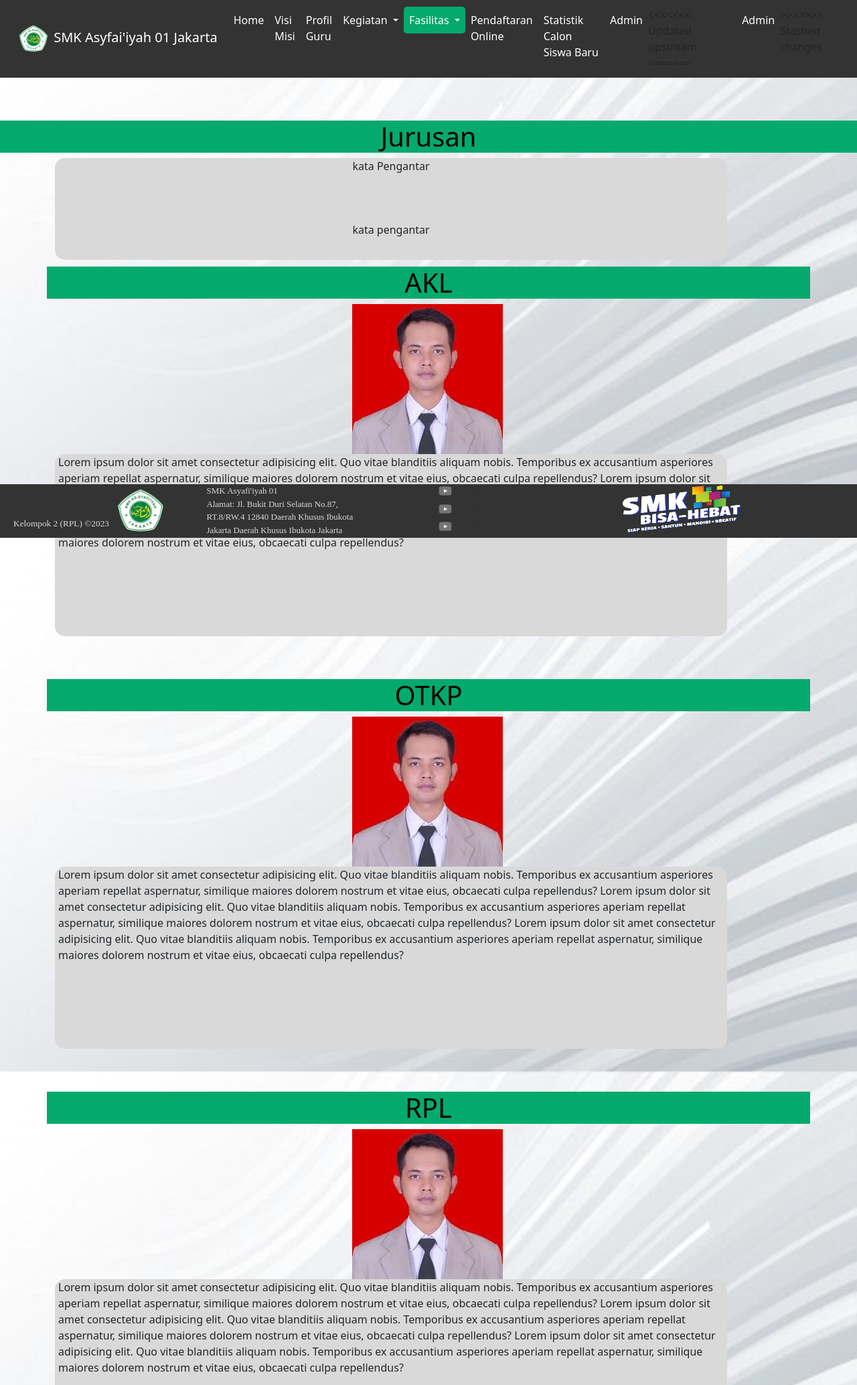
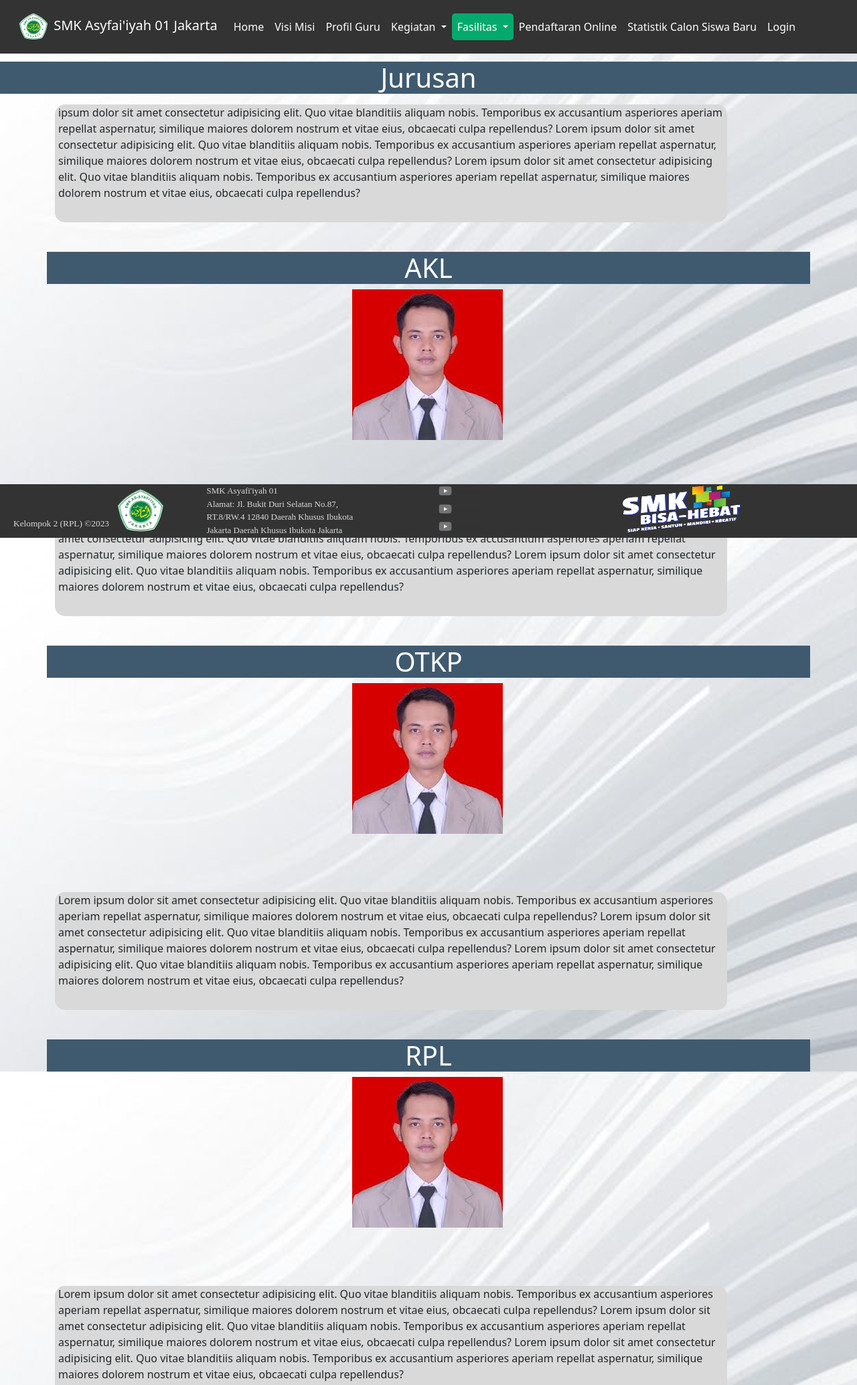
Before and after one commit to Mroismaulana/WebsiteProfile, a PHP site: page /Jurusan.php in a window 1280 px wide. Shown: the top 2068 px of the page at 67% size. Run offline with PHP 8.4, Linux system fonts and the light colour scheme; some libraries are stand-ins or nearby versions.

Commit message:
hahahahha saatny buat candi

```diff
--- a/Jurusan.php
+++ b/Jurusan.php
@@ -18,18 +18,19 @@ include("./core/header.php");
 
   <h1 class="teks-h1">Jurusan</h1>
   <div class="container-lg kotak-invisible">
-    <div container-md><p class="kotak" style="top: 8vh; margin-bottom:10px;">kata Pengantar</p></div>
+    <div container-md><p class="kotak";">
+     ipsum dolor sit amet consectetur adipisicing elit. Quo vitae blanditiis aliquam nobis. Temporibus ex accusantium asperiores aperiam repellat aspernatur,
+     similique maiores dolorem nostrum et vitae eius, obcaecati culpa repellendus? Lorem ipsum dolor sit amet consectetur adipisicing elit. Quo vitae blanditiis aliquam nobis. Temporibus ex accusantium asperiores aperiam repellat aspernatur, similique maiores dolorem nostrum et vitae eius, obcaecati culpa repellendus? Lorem ipsum dolor sit amet consectetur adipisicing elit. Quo vitae blanditiis aliquam nobis. Temporibus ex accusantium asperiores aperiam repellat aspernatur,
+     similique maiores dolorem nostrum et vitae eius, obcaecati culpa repellendus?
+    </p></div>
     <div class="row">
       <div class="container-md">
-      <p class="kotak" style="top: 4em; padding:5px;">
-  kata pengantar
-    </p>
       </div>
       <h1 class="teks-h1">AKL</h1>
       <div class="container-lg img1">
         <img class="" src="img/P1.jpg">
       </div>
-      <div class="container-md">
+      <div class="container-md tengah">
         <p class="kotak">
           Lorem ipsum dolor sit amet consectetur adipisicing elit. Quo vitae blanditiis aliquam nobis. Temporibus ex accusantium asperiores aperiam repellat aspernatur, similique maiores dolorem nostrum et vitae eius, obcaecati culpa repellendus?
           Lorem ipsum dolor sit amet consectetur adipisicing elit. Quo vitae blanditiis aliquam nobis. Temporibus ex accusantium asperiores aperiam repellat aspernatur, similique maiores dolorem nostrum et vitae eius, obcaecati culpa repellendus?
@@ -63,16 +64,6 @@ include("./core/header.php");
         </p>
       </div>
     </div>
-    <div class="row">
-      <h2 class="teks-h2">Penutup</h2>
-      <div class="container-md">
-        <p class="kotak" style="bottom:-10vh">
-        Lorem ipsum dolor sit amet consectetur adipisicing elit. Quo vitae blanditiis aliquam nobis. Temporibus ex accusantium asperiores aperiam repellat aspernatur, similique maiores dolorem nostrum et vitae eius, obcaecati culpa repellendus?
-          Lorem ipsum dolor sit amet consectetur adipisicing elit. Quo vitae blanditiis aliquam nobis. Temporibus ex accusantium asperiores aperiam repellat aspernatur, similique maiores dolorem nostrum et vitae eius, obcaecati culpa repellendus?
-          Lorem ipsum dolor sit amet consectetur adipisicing elit. Quo vitae blanditiis aliquam nobis. Temporibus ex accusantium asperiores aperiam repellat aspernatur, similique maiores dolorem nostrum et vitae eius, obcaecati culpa repellendus?
-        </p>
-      </div>
-    </div>
   </div>
 
 
--- a/core/header.php
+++ b/core/header.php
@@ -67,7 +67,7 @@ function navbar($nama){
                         <a href='Statistik.php' class='nav-link teks-bar-nav-color'>Statistik Calon Siswa Baru</a>
                     </li>
                     <li class='nav-item tombol-login'>
-                        <a class='nav-link teks-bar-nav-color' href='./login-system/'>Admin</a>
+                        <a class='nav-link teks-bar-nav-color' href='./login-system/'>Login</a>
                     </li>
                 </ul>
             </div>
@@ -130,7 +130,7 @@ function navbar($nama){
                         <a href='Statistik.php' class='nav-link teks-bar-nav-color'>Statistik Calon Siswa Baru</a>
                     </li>
                     <li class='nav-item tombol-login'>
-                        <a class='nav-link teks-bar-nav-color' href='./login-system/'>Admin</a>
+                        <a class='nav-link teks-bar-nav-color' href='./login-system/'>Login</a>
                     </li>
                 </ul>
             </div>
@@ -193,7 +193,7 @@ function navbar($nama){
                         <a href='Statistik.php' class='nav-link teks-bar-nav-color menu-aktif'>Statistik Calon Siswa Baru</a>
                     </li>
                     <li class='nav-item tombol-login'>
-                        <a class='nav-link teks-bar-nav-color' href='./login-system/'>Admin</a>
+                        <a class='nav-link teks-bar-nav-color' href='./login-system/'>Login</a>
                     </li>
                 </ul>
             </div>
@@ -256,7 +256,7 @@ function navbar($nama){
                         <a href='Statistik.php' class='nav-link teks-bar-nav-color'>Statistik Calon Siswa Baru</a>
                     </li>
                     <li class='nav-item tombol-login'>
-                        <a class='nav-link teks-bar-nav-color' href='./login-system/'>Admin</a>
+                        <a class='nav-link teks-bar-nav-color' href='./login-system/'>Login</a>
                     </li>
                 </ul>
             </div>
@@ -319,7 +319,7 @@ function navbar($nama){
                         <a href='Statistik.php' class='nav-link teks-bar-nav-color'>Statistik Calon Siswa Baru</a>
                     </li>
                     <li class='nav-item tombol-login'>
-                        <a class='nav-link teks-bar-nav-color' href='./login-system/'>Admin</a>
+                        <a class='nav-link teks-bar-nav-color' href='./login-system/'>Login</a>
                     </li>
                 </ul>
             </div>
@@ -381,15 +381,9 @@ function navbar($nama){
                     <li class='nav-item'>
                         <a href='Statistik.php' class='nav-link teks-bar-nav-color'>Statistik Calon Siswa Baru</a>
                     </li>
-                    <li class='nav-item tombol-login'>
-                        <a class='nav-link teks-bar-nav-color' href='./login-system/'>Admin</a>
+                    <li class='nav-item admin'>
+                        <a class='nav-link teks-bar-nav-color' class='login' href='./login-system/'>Login</a>
                     </li>
-<<<<<<< Updated upstream
-=======
-                    <li class='nav-item admin'>
-                        <a class='nav-link teks-bar-nav-color' class='login' href='./login-system/'>Admin</a>
-                    </li>
->>>>>>> Stashed changes
                 </ul>
             </div>
         </div>
@@ -451,7 +445,7 @@ function navbar($nama){
                         <a href='Statistik.php' class='nav-link teks-bar-nav-color'>Statistik Calon Siswa Baru</a>
                     </li>
                     <li class='nav-item tombol-login'>
-                        <a class='nav-link teks-bar-nav-color' href='./login-system/'>Admin</a>
+                        <a class='nav-link teks-bar-nav-color' href='./login-system/'>Login</a>
                     </li>
                 </ul>
             </div>
@@ -514,7 +508,7 @@ function navbar($nama){
                         <a href='Statistik.php' class='nav-link teks-bar-nav-color'>Statistik Calon Siswa Baru</a>
                     </li>
                     <li class='nav-item tombol-login'>
-                        <a class='nav-link teks-bar-nav-color' href='./login-system/'>Admin</a>
+                        <a class='nav-link teks-bar-nav-color' href='./login-system/'>Login</a>
                     </li>
                 </ul>
             </div>
@@ -577,7 +571,7 @@ function navbar($nama){
                         <a href='Statistik.php' class='nav-link teks-bar-nav-color'>Statistik Calon Siswa Baru</a>
                     </li>
                     <li class='nav-item tombol-login'>
-                        <a class='nav-link teks-bar-nav-color' href='./login-system/'>Admin</a>
+                        <a class='nav-link teks-bar-nav-color' href='./login-system/'>Login</a>
                     </li>
                 </ul>
             </div>
@@ -640,7 +634,7 @@ function navbar($nama){
                         <a href='Statistik.php' class='nav-link teks-bar-nav-color'>Statistik Calon Siswa Baru</a>
                     </li>
                     <li class='nav-item tombol-login'>
-                        <a class='nav-link teks-bar-nav-color' href='./login-system/'>Admin</a>
+                        <a class='nav-link teks-bar-nav-color' href='./login-system/'>Login</a>
                     </li>
                 </ul>
             </div>
@@ -703,7 +697,7 @@ function navbar($nama){
                         <a href='Statistik.php' class='nav-link teks-bar-nav-color'>Statistik Calon Siswa Baru</a>
                     </li>
                     <li class='nav-item tombol-login'>
-                        <a class='nav-link teks-bar-nav-color' href='./login-system/'>Admin</a>
+                        <a class='nav-link teks-bar-nav-color' href='./login-system/'>Login</a>
                     </li>
                 </ul>
             </div>
@@ -764,15 +758,9 @@ function navbar($nama){
                     <li class='nav-item'>
                         <a href='Statistik.php' class='nav-link teks-bar-nav-color'>Statistik Calon Siswa Baru</a>
                     </li>
-                    <li class='nav-item tombol-login'>
-                        <a class='nav-link teks-bar-nav-color' href='./login-system/'>Admin</a>
+                    <li style='float:right'>
+                        <a class=' nav-item nav-link teks-bar-nav-color' href='./login-system/'>Login</a>
                     </li>
-<<<<<<< Updated upstream
-=======
-                    <li style='float:right'>
-                        <a class=' nav-item nav-link teks-bar-nav-color' href='./login-system/'>Admin</a>
-                    </li>
->>>>>>> Stashed changes
                 </ul>
             </div>
         </div>
--- a/css/jurusan.css
+++ b/css/jurusan.css
@@ -1,8 +1,8 @@
 .teks-h1 {
-    color: black;
-    background-color: #04AA6D;
+    color: white;
+    background-color: #3F5A6F;
     text-align: center;
-    margin-top: 8vh;
+    margin-top: 0.3em;
     text-align: center;
 }
 
@@ -14,9 +14,11 @@
 }
 
 .kotak {
-    max-width: fix-content;
-    margin-top: -9vh;
-    padding-bottom: 8em;
+    max-width: fit-content;
+    margin-top: 1em;
+    padding-bottom: 2em;
+    margin-bottom: 2em;
+    align-items: center;
 }
 .teks-h2 {
     color: black;
```
